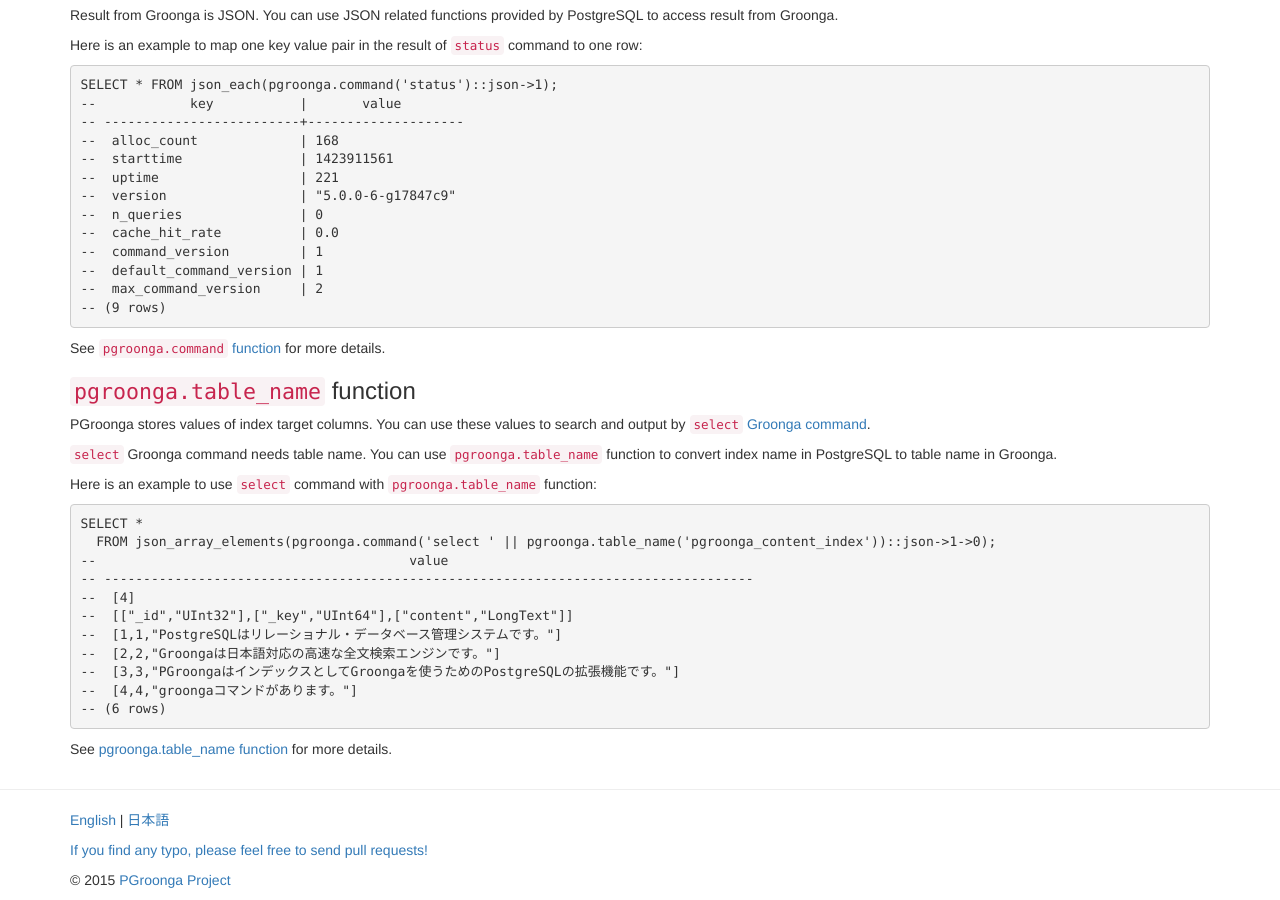
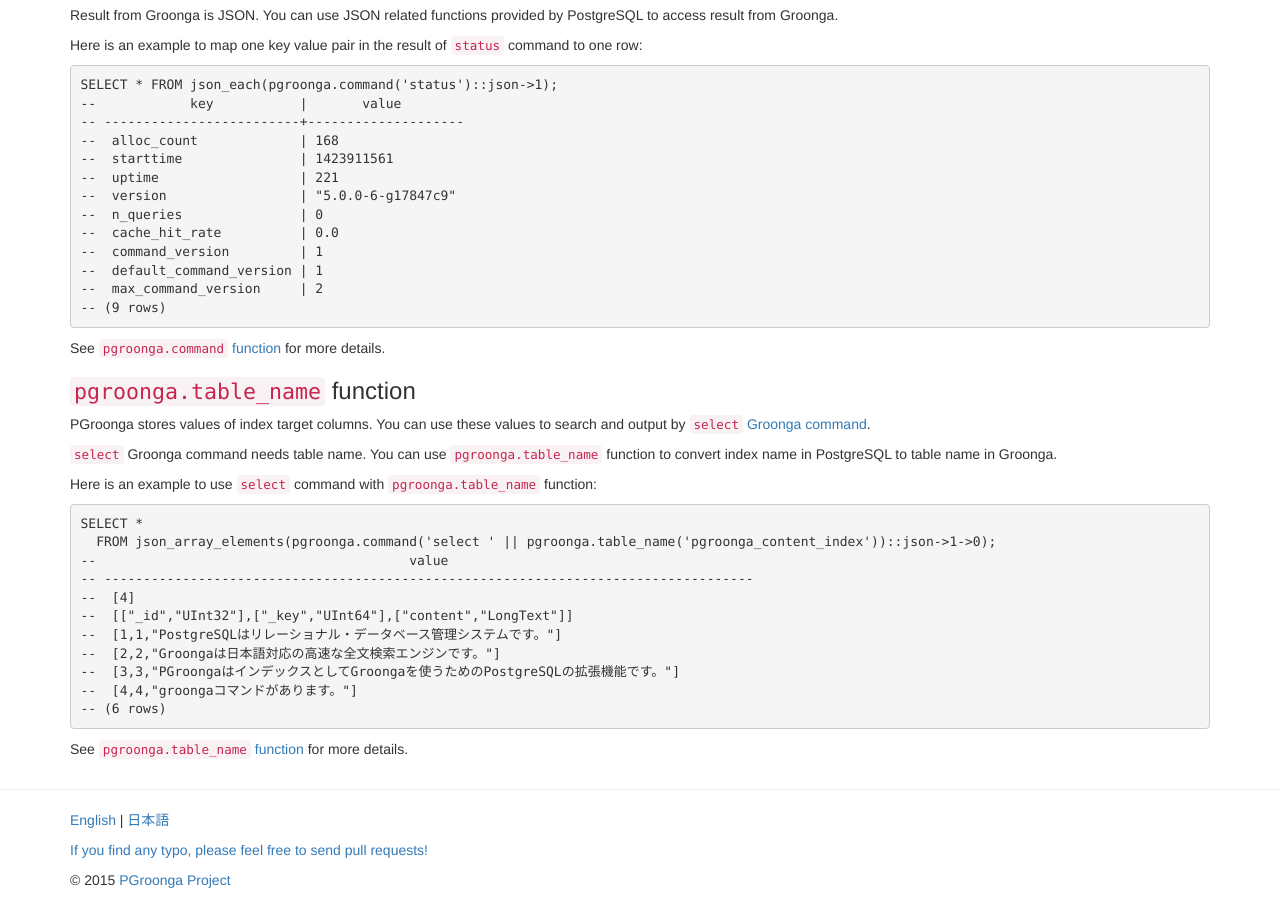
Before and after one commit to pgroonga/pgroonga.github.io, a Jekyll site: the page built from tutorial/index.md, in a window 1280 px wide and 900 px high, scrolled down 12640 px. Built offline with Jekyll 4.4.1, drawn with Linux system fonts in a browser that asks for light colours; nearby versions of some CDN libraries; library files that are not in the unit come from our copies.

Commit message:
Fix syntax

````diff
--- a/tutorial/index.md
+++ b/tutorial/index.md
@@ -804,4 +804,5 @@
 --  [4,4,"groongaコマンドがあります。"]
 -- (6 rows)
 ```
-See [pgroonga.table_name function](../reference/functions/pgroonga-table-name.html) for more details.
+
+See [`pgroonga.table_name` function](../reference/functions/pgroonga-table-name.html) for more details.
````
